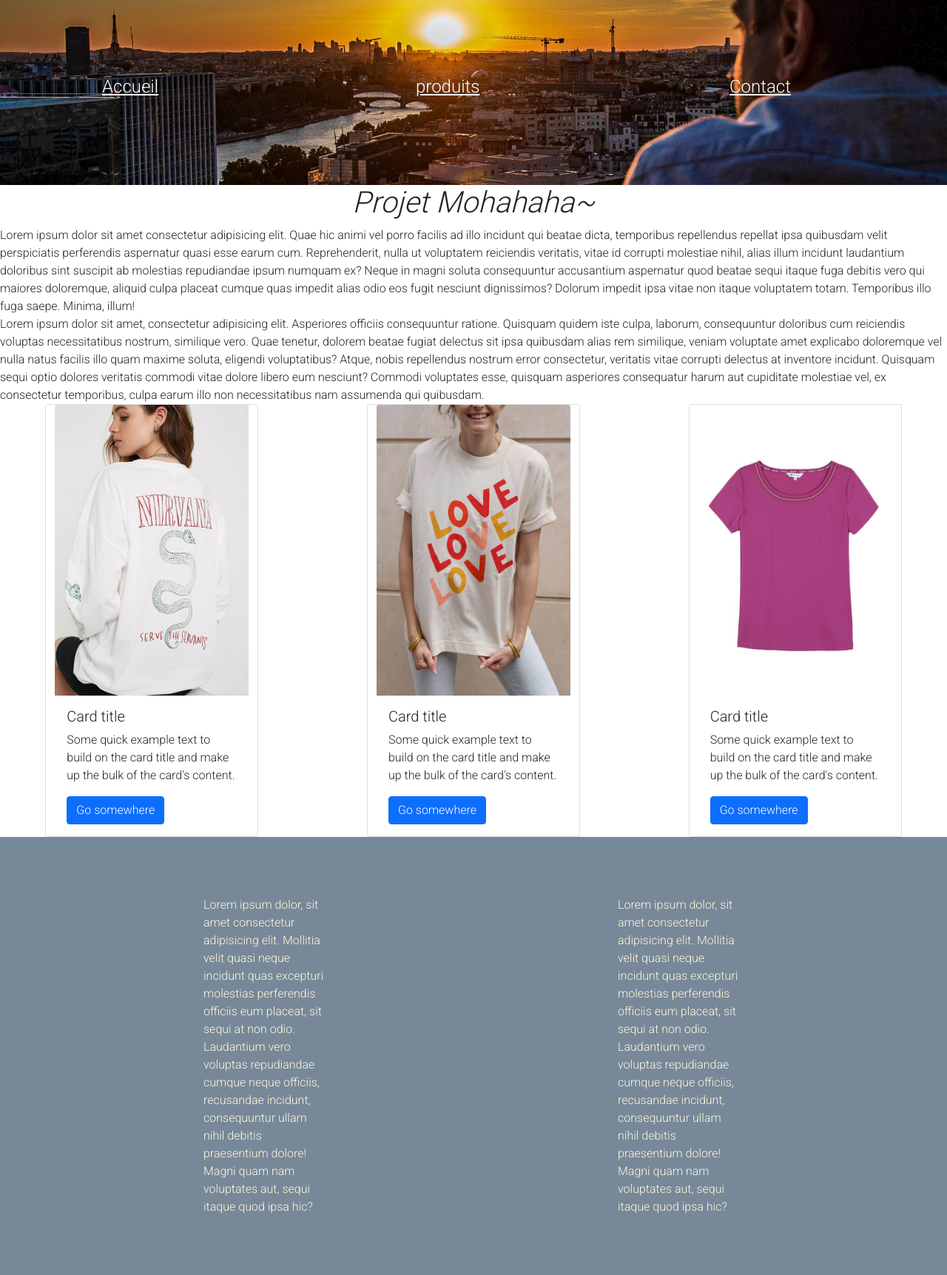
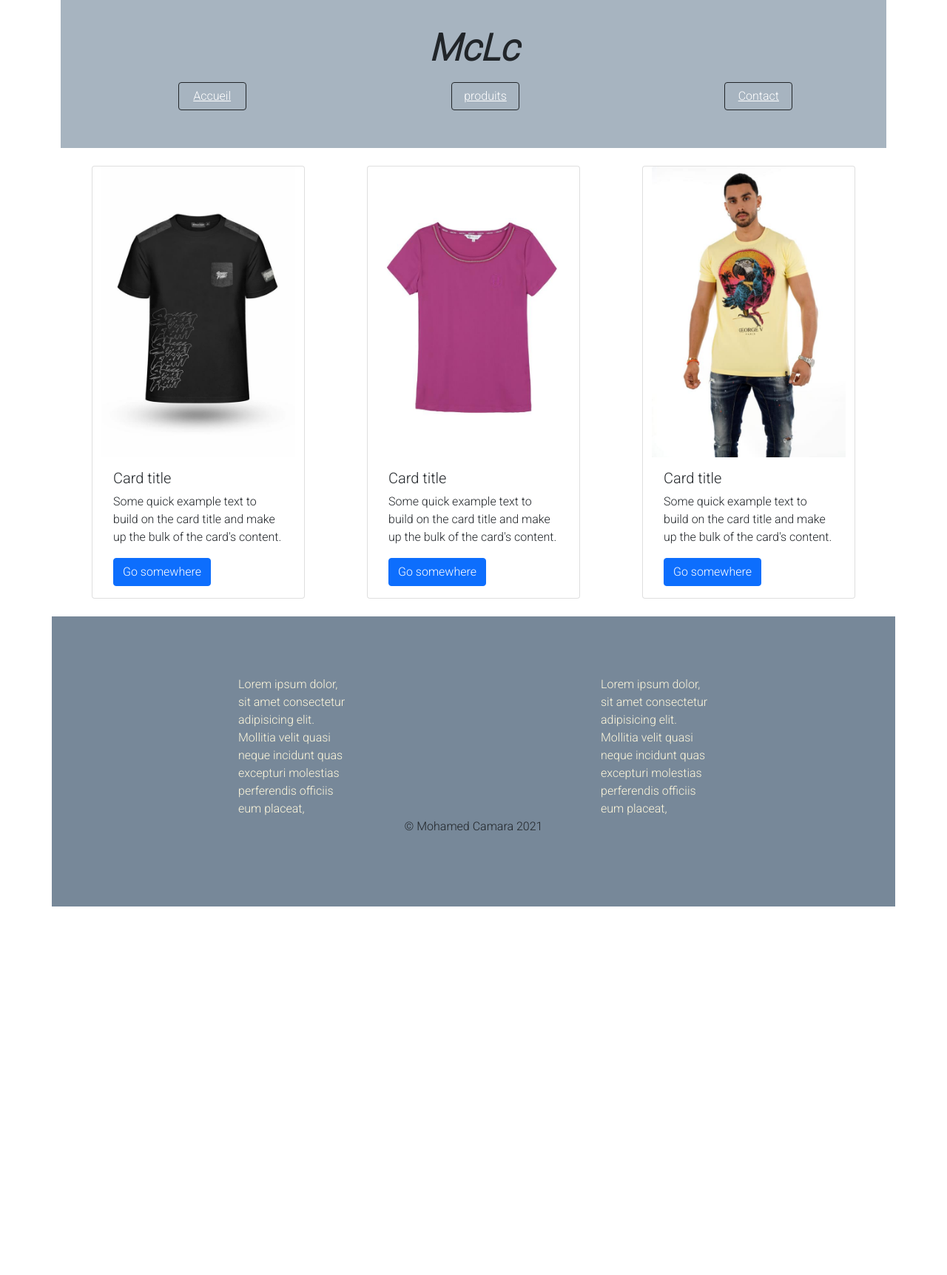
Before and after one commit to konomoha/Projet_Moha, a PHP site: page / in a window 1280 px wide. Shown: the whole page at 74% size. After the commit the page ends 1225 px from the top, so only its background shows below. Run offline with PHP 8.4, Linux system fonts and the light colour scheme.

Commit message:
nouvelle refonte du site

```diff
--- a/index.php
+++ b/index.php
@@ -16,44 +16,25 @@
     <title>Projet Moha</title>
   </head>
   <body>
+    <div class="container">
         <header>
 
         <nav >
+            <h1 class="fst-italic fw-bold text-center mb-3">McLc</h1>
             <ul class="row justify-content-around ">
-            <li class="col-md-2"><a href="" >Accueil</a></li>
-            <li class="col-md-2"><a href="" >produits</a></li>
-            <li class="col-md-2"><a href="" >Contact</a></li>
+                <li class="col-md-1 btn btn-outline-dark"><a href="" >Accueil</a></li>
+                <li class="col-md-1 btn btn-outline-dark"><a href="" >produits</a></li>
+                <li class="col-md-1 btn btn-outline-dark"><a href="" >Contact</a></li>
 
             </ul>
         </nav>
 
         </header>
 
-    <main>
-        <h1 class="text-center fst-italic">Projet Mohahaha~</h1>
-        <section>
-
-            <article>
-
-                Lorem ipsum dolor sit amet consectetur adipisicing elit. Quae hic animi vel porro facilis ad illo incidunt qui beatae dicta, temporibus repellendus repellat ipsa quibusdam velit perspiciatis perferendis aspernatur quasi esse earum cum. Reprehenderit, nulla ut voluptatem reiciendis veritatis, vitae id corrupti molestiae nihil, alias illum incidunt laudantium doloribus sint suscipit ab molestias repudiandae ipsum numquam ex? Neque in magni soluta consequuntur accusantium aspernatur quod beatae sequi itaque fuga debitis vero qui maiores doloremque, aliquid culpa placeat cumque quas impedit alias odio eos fugit nesciunt dignissimos? Dolorum impedit ipsa vitae non itaque voluptatem totam. Temporibus illo fuga saepe. Minima, illum!
-            </article>
-            <article>
-                Lorem ipsum dolor sit amet, consectetur adipisicing elit. Asperiores officiis consequuntur ratione. Quisquam quidem iste culpa, laborum, consequuntur doloribus cum reiciendis voluptas necessitatibus nostrum, similique vero. Quae tenetur, dolorem beatae fugiat delectus sit ipsa quibusdam alias rem similique, veniam voluptate amet explicabo doloremque vel nulla natus facilis illo quam maxime soluta, eligendi voluptatibus? Atque, nobis repellendus nostrum error consectetur, veritatis vitae corrupti delectus at inventore incidunt. Quisquam sequi optio dolores veritatis commodi vitae dolore libero eum nesciunt? Commodi voluptates esse, quisquam asperiores consequatur harum aut cupiditate molestiae vel, ex consectetur temporibus, culpa earum illo non necessitatibus nam assumenda qui quibusdam.
-            </article>
-        </section>
-
-        <section class="row justify-content-around">
+        <main class="my-4 row justify-content-around">
+            <sectio class=" row justify-content-around">
                 <div class="card col-md-3" style="width: 18rem;">
-            <img src="tee-shirt5.png" class="card-img-top" alt="...">
-            <div class="card-body">
-                <h5 class="card-title">Card title</h5>
-                <p class="card-text">Some quick example text to build on the card title and make up the bulk of the card's content.</p>
-                <a href="#" class="btn btn-primary">Go somewhere</a>
-            </div>
-        </div>
-
-        <div class="card col-md-3" style="width: 18rem;">
-            <img src="tee-shirt4.jpg" class="card-img-top" alt="...">
+                    <img src="tee-shirt1.jpg" class="card-img-top" alt="...">
                     <div class="card-body">
                         <h5 class="card-title">Card title</h5>
                         <p class="card-text">Some quick example text to build on the card title and make up the bulk of the card's content.</p>
@@ -69,14 +50,27 @@
                         <a href="#" class="btn btn-primary">Go somewhere</a>
                     </div>
                 </div>
+
+                <div class="card col-md-3" style="width: 18rem;">
+                    <img src="tee-shirt3.jpg" class="card-img-top" alt="...">
+                    <div class="card-body">
+                        <h5 class="card-title">Card title</h5>
+                        <p class="card-text">Some quick example text to build on the card title and make up the bulk of the card's content.</p>
+                        <a href="#" class="btn btn-primary">Go somewhere</a>
+                    </div>
+                </div>
             </section>
+
         </main>
 
-    <footer>
-        <article id="f1">Lorem ipsum dolor, sit amet consectetur adipisicing elit. Mollitia velit quasi neque incidunt quas excepturi molestias perferendis officiis eum placeat, sit sequi at non odio. Laudantium vero voluptas repudiandae cumque neque officiis, recusandae incidunt, consequuntur ullam nihil debitis praesentium dolore! Magni quam nam voluptates aut, sequi itaque quod ipsa hic?</article>
 
-        <article  id="f2">Lorem ipsum dolor, sit amet consectetur adipisicing elit. Mollitia velit quasi neque incidunt quas excepturi molestias perferendis officiis eum placeat, sit sequi at non odio. Laudantium vero voluptas repudiandae cumque neque officiis, recusandae incidunt, consequuntur ullam nihil debitis praesentium dolore! Magni quam nam voluptates aut, sequi itaque quod ipsa hic?</article>
+        <footer class="row justify-content-around">
+            <article id="f1" class="col-md-6">Lorem ipsum dolor, sit amet consectetur adipisicing elit. Mollitia velit quasi neque incidunt quas excepturi molestias perferendis officiis eum placeat,</article>
+
+            <article  id="f2" class="col-md-6">Lorem ipsum dolor, sit amet consectetur adipisicing elit. Mollitia velit quasi neque incidunt quas excepturi molestias perferendis officiis eum placeat, </article>
+            <div><p class="text-center">&copy; Mohamed Camara 2021</p></div>
         </footer>
+    </div>
 
 
     <script src="https://cdn.jsdelivr.net/npm/bootstrap@5.1.3/dist/js/bootstrap.bundle.min.js" integrity="sha384-ka7Sk0Gln4gmtz2MlQnikT1wXgYsOg+OMhuP+IlRH9sENBO0LRn5q+8nbTov4+1p" crossorigin="anonymous"></script>
--- a/style.css
+++ b/style.css
@@ -3,13 +3,15 @@ body{
 }
 
 nav{
-    background-image: url('test.jpg');
-    background-size: cover;
-    background-position:center;
-    min-height: 250px;
+    background-color: rgb(167, 180, 192);
+    min-height: 200px;
     display: flex;
     flex-direction: column;
     justify-content: center;
+}
+
+nav h1{
+    font-size: 50px;
 }
 
 nav ul{
@@ -44,5 +46,6 @@ footer{
 
 #f1, #f2{
     width: 170px;
+
     color: cornsilk;
 }
```
Lines whose indentation alone changed are shown as unchanged.
